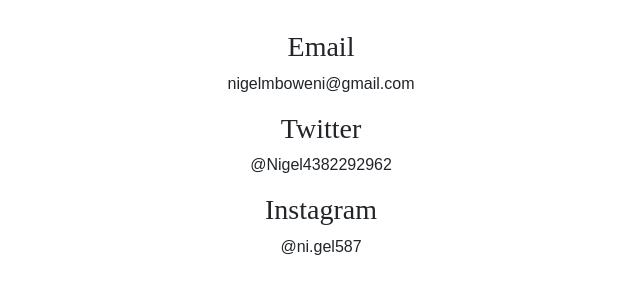
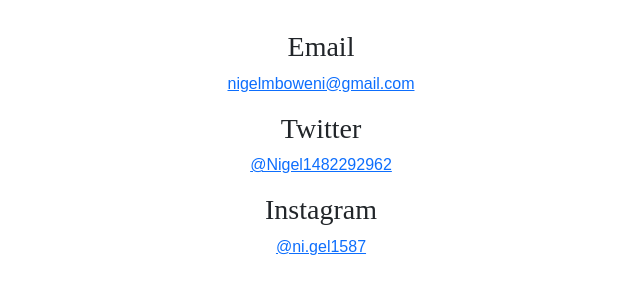
Before and after one commit to Nigelnash/Portfolio-Project, a plain HTML site: page contact.html in a window 1280 px wide. Shown: the part 128-422 px from the top of the page, without its empty margins (319-959 px from the left). Drawn offline with nearby package versions, Linux system fonts and the light colour scheme.

Commit message:
Update contact.html

```diff
--- a/contact.html
+++ b/contact.html
@@ -25,11 +25,13 @@
         <div class="content">
             <h1 class="mb-5">Let's get in touch!</h1>
             <h3>Email</h3>
-            <p>nigelmboweni@gmail.com</p>
+            <p>
+                <a href="mailto:nigelmboweni@gmail.com" target="_blank">nigelmboweni@gmail.com</a></p>
             <h3>Twitter</h3>
-            <p>@Nigel4382292962</p>
+            <p>
+                <a href="https://www.twitter.com/Nigel4382292962" target="_blank">@Nigel1482292962</a></p>
             <h3>Instagram</h3>
-            <p>@ni.gel587</p>
+            <p><a href="https://www.instagram.com/ni.gel587" target="_blank">@ni.gel1587</a></p>
         </div>
     </div>
 </body>
```
